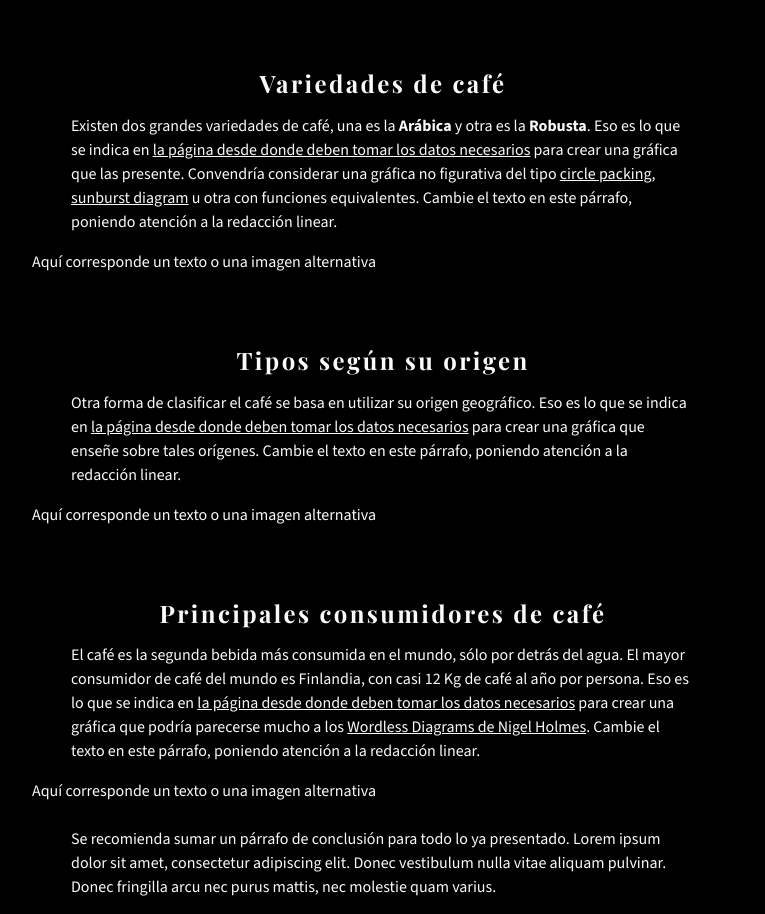
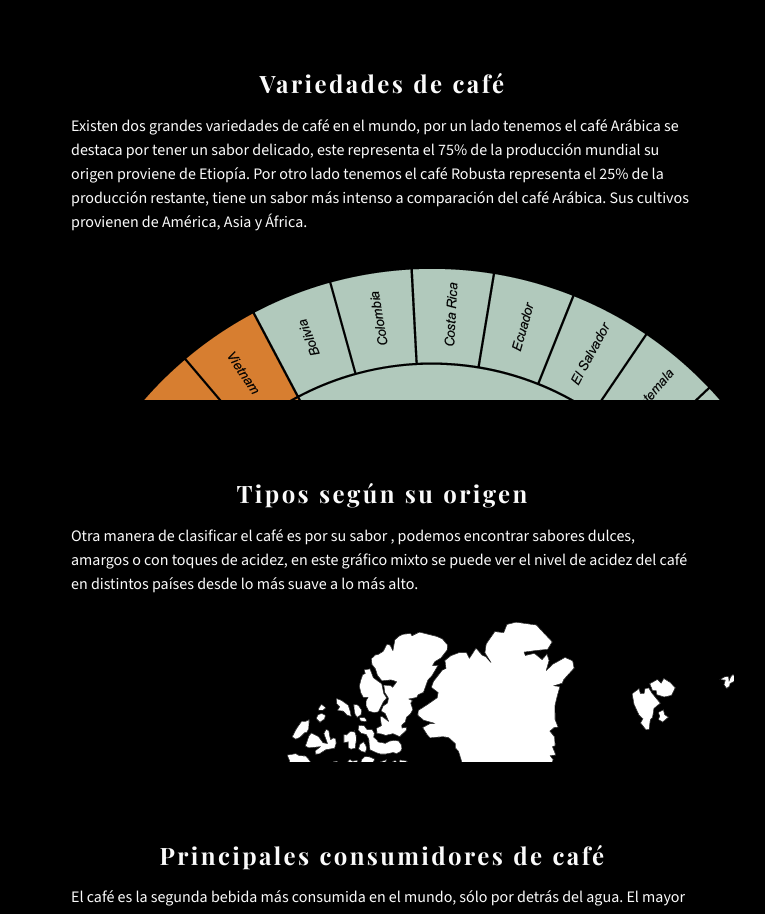
Before and after one commit to valenunez6/clase-05, a plain HTML site: page index.html in a window 1280 px wide. Shown: the part 789-1703 px from the top of the page, without its empty margins (257-1022 px from the left). Drawn offline with nearby package versions, Linux system fonts and the light colour scheme.

Commit message:
Update index.html

```diff
--- a/index.html
+++ b/index.html
@@ -65,11 +65,12 @@
                     <div class="col-sm-11 col-md-10 col-lg-9 col-xl-8 col-xxl-7 mx-auto">
                         <h3 class="fs-4 text-center mt-5 mb-3">Variedades de café</h3>
                         <p>
-                            Existen dos grandes variedades de café, una es la <em>Arábica</em> y otra es la <em>Robusta</em>. Eso es lo que se indica en <a href="https://www.infocafe.es/cafe/variedades.php" target="_blank">la página desde donde deben tomar los datos necesarios</a> para crear una gráfica que las presente. Convendría considerar una gráfica no figurativa del tipo <a href="https://www.rawgraphs.io/learning/how-to-make-a-circle-packing">circle packing</a>, <a href="https://www.rawgraphs.io/learning/how-to-make-a-sunburst-diagram">sunburst diagram</a> u otra con funciones equivalentes. Cambie el texto en este párrafo, poniendo atención a la redacción linear.
+
+Existen dos grandes variedades de café en el mundo, por un lado tenemos el café Arábica  se destaca por tener un sabor delicado, este representa el 75% de la producción mundial su origen proviene de Etiopía. Por otro lado tenemos el café Robusta representa el 25% de la producción restante, tiene un sabor más intenso a comparación del café Arábica. Sus cultivos provienen de América, Asia y África.
                         </p>
                     </div>
                     <div class="col-md-11 col-lg-10 col-xl-9 col-xxl-8 mx-auto">
-                        <object type="image/svg+xml" data="img/grafico.svg" class="w-100">
+                        <object type="image/svg+xml" data="img/imagen1.png" class="w-100">
                             Aquí corresponde un texto o una imagen alternativa
                         </object>
                     </div>
@@ -79,11 +80,11 @@
                     <div class="col-sm-11 col-md-10 col-lg-9 col-xl-8 col-xxl-7 mx-auto">
                         <h3 class="fs-4 text-center mt-5 mb-3">Tipos según su origen</h3>
                         <p>
-                            Otra forma de clasificar el café se basa en utilizar su origen geográfico. Eso es lo que se indica en <a href="https://www.infocafe.es/cafe/tipos-segun-origen.php" target="_blank">la página desde donde deben tomar los datos necesarios</a> para crear una gráfica que enseñe sobre tales orígenes. Cambie el texto en este párrafo, poniendo atención a la redacción linear.
+                           Otra manera de clasificar el café es por su sabor , podemos encontrar sabores dulces, amargos o con toques de acidez, en este gráfico mixto se puede ver el nivel de acidez del café en distintos países desde lo más suave a lo más alto.
                         </p>
                     </div>
                     <div class="col-md-11 col-lg-10 col-xl-9 col-xxl-8 mx-auto">
-                        <object type="image/svg+xml" data="img/grafico.svg" class="w-100">
+                        <object type="image/svg+xml" data="img/imagen2.png" class="w-100">
                             Aquí corresponde un texto o una imagen alternativa
                         </object>
                     </div>
```
